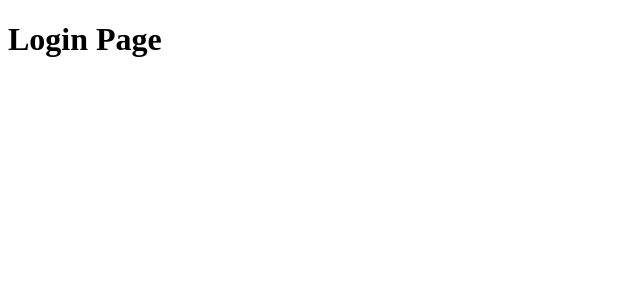
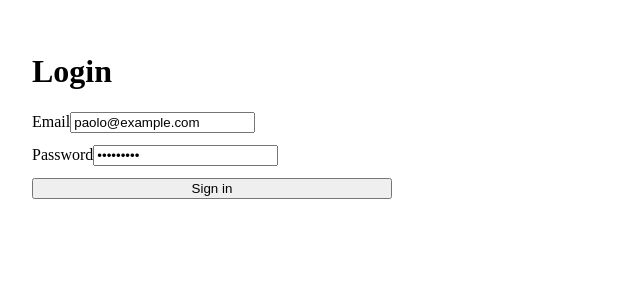
Before and after one commit to Pablo-gitub/nx-auth-monorepo, a React (Vite) app in the folder apps/web/: page /login in a window 1280 px wide. Shown: the top 300 px of the page, without its empty margins (0-640 px from the left). Built offline with nearby package versions, Linux system fonts and the light colour scheme.

Commit message:
feat(web): add basic pages and routing skeleton

```diff
--- a/apps/web/src/app/pages/DashboardPage.tsx
+++ b/apps/web/src/app/pages/DashboardPage.tsx
@@ -1,4 +1,20 @@
-// apps/web/src/app/pages/DashboardPage.tsx
+import { useNavigate } from 'react-router-dom';
+import { useAuth } from '../auth/useAuth';
+
 export function DashboardPage() {
-  return <h1>Dashboard (Protected)</h1>;
+  const { user, logout } = useAuth();
+  const navigate = useNavigate();
+
+  const onLogout = () => {
+    logout();
+    navigate('/login', { replace: true });
+  };
+
+  return (
+    <div style={{ padding: 24 }}>
+      <h1>Dashboard</h1>
+      <p>Welcome {user?.firstName} {user?.lastName}</p>
+      <button onClick={onLogout}>Logout</button>
+    </div>
+  );
 }
--- a/apps/web/src/app/pages/LoginPage.tsx
+++ b/apps/web/src/app/pages/LoginPage.tsx
@@ -1,4 +1,52 @@
-// apps/web/src/app/pages/LoginPage.tsx
+import { useState } from 'react';
+import { useNavigate } from 'react-router-dom';
+import { useAuth } from '../auth/useAuth';
+
 export function LoginPage() {
-  return <h1>Login Page</h1>;
+  const { login } = useAuth();
+  const navigate = useNavigate();
+
+  const [email, setEmail] = useState('paolo@example.com');
+  const [password, setPassword] = useState('Password1');
+
+  const onSubmit = (e: React.FormEvent) => {
+    e.preventDefault();
+
+    // TEMP: fake login (Step 7 colleghiamo API Nest)
+    login({
+      accessToken: 'DEV_TOKEN',
+      user: {
+        id: 'dev-user',
+        email,
+        firstName: 'Paolo',
+        lastName: 'Pietrelli',
+      },
+    });
+
+    navigate('/dashboard', { replace: true });
+  };
+
+  return (
+    <div style={{ padding: 24 }}>
+      <h1>Login</h1>
+
+      <form onSubmit={onSubmit} style={{ display: 'grid', gap: 12, maxWidth: 360 }}>
+        <label>
+          Email
+          <input value={email} onChange={(e) => setEmail(e.target.value)} />
+        </label>
+
+        <label>
+          Password
+          <input
+            value={password}
+            type="password"
+            onChange={(e) => setPassword(e.target.value)}
+          />
+        </label>
+
+        <button type="submit">Sign in</button>
+      </form>
+    </div>
+  );
 }
--- a/apps/web/src/app/pages/NotFoundPage.tsx
+++ b/apps/web/src/app/pages/NotFoundPage.tsx
@@ -1,4 +1,10 @@
-// apps/web/src/app/pages/NotFoundPage.tsx
+import { Link } from 'react-router-dom';
+
 export function NotFoundPage() {
-  return <h1>404 – Page not found</h1>;
+  return (
+    <div style={{ padding: 24 }}>
+      <h1>404</h1>
+      <Link to="/login">Go to login</Link>
+    </div>
+  );
 }
--- a/apps/web/src/app/pages/RegisterPage.tsx
+++ b/apps/web/src/app/pages/RegisterPage.tsx
@@ -1,4 +1,8 @@
-// apps/web/src/app/pages/RegisterPage.tsx
 export function RegisterPage() {
-  return <h1>Register Page</h1>;
+  return (
+    <div style={{ padding: 24 }}>
+      <h1>Register</h1>
+      <p>TODO: form + API call</p>
+    </div>
+  );
 }
```
